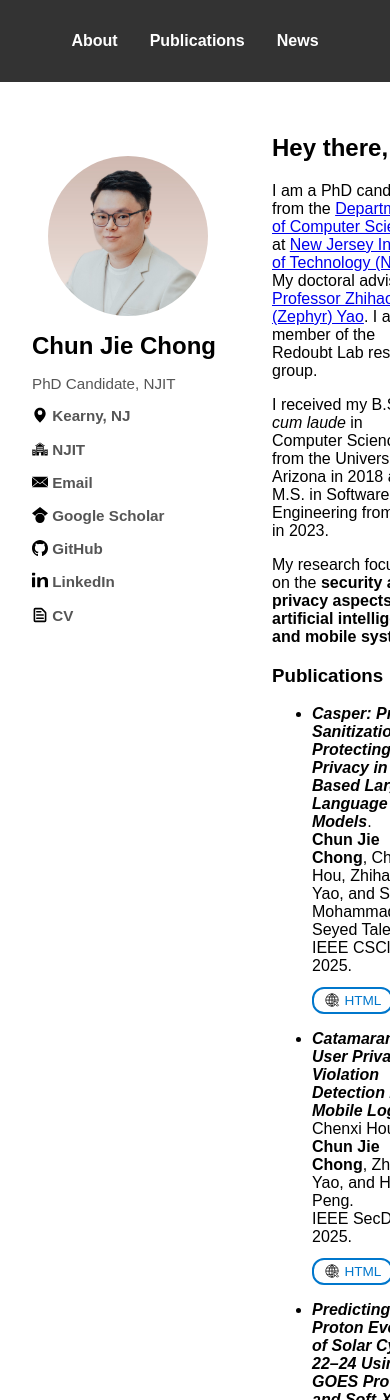
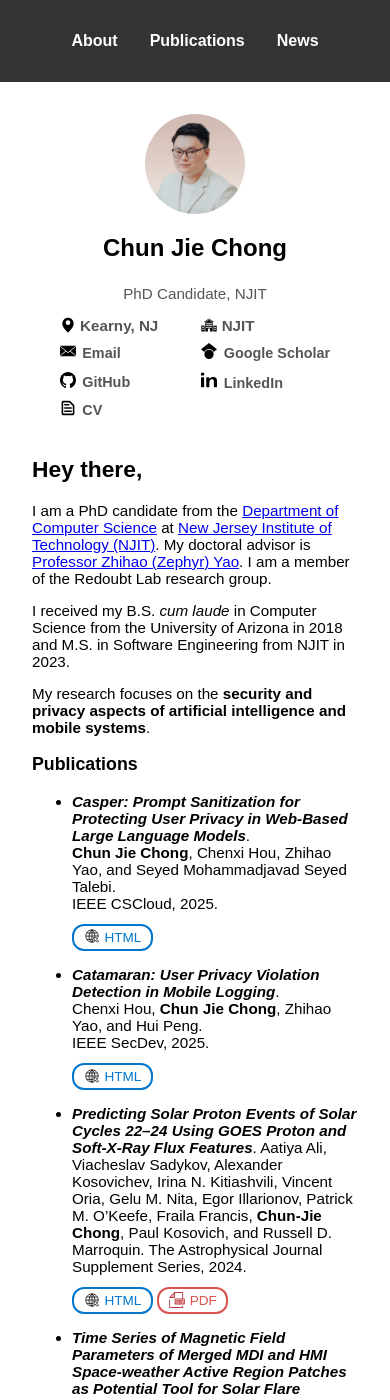
Before and after one commit to Chun-Jie-Chong/chunjiechong.com, a Jekyll site: the page built from index.md, in a window 390 px wide and 1400 px high. Built offline with Jekyll 4.4.1, drawn with Linux system fonts in a browser that asks for light colours.

Commit message:
Added mobile responsiveness

```diff
--- a/assets/css/style.css
+++ b/assets/css/style.css
@@ -261,3 +261,62 @@ footer {
   vertical-align: middle;
   margin-bottom: -2px;   /* align icon like PDF */
 }
+
+/* --- Mobile responsiveness --- */
+@media screen and (max-width: 768px) {
+  .page-layout {
+    flex-direction: column;  /* stack sidebar above content */
+    gap: 1rem;
+  }
+
+  .sidebar {
+    width: 100%;
+    position: relative;       /* remove sticky on mobile */
+    top: auto;
+    text-align: center;
+    align-items: center;
+    display: flex;
+    flex-direction: column;
+  }
+
+  .content {
+    width: 100%;
+  }
+
+  .profile-pic {
+    width: 100px;             /* smaller on mobile */
+    height: 100px;
+    display: block;
+    margin: 0 auto 0.75rem;
+  }
+
+  .sidebar-info {
+    display: grid;
+    grid-template-columns: repeat(2, 1fr);
+    gap: 0.6rem 0.8rem;
+    justify-items: start;   /* center items in each column */
+  }
+
+  .sidebar-info p {
+    margin: 0;
+  }
+
+  .sidebar-info a {
+    display: inline-flex;
+    align-items: center;
+    gap: 0.4rem;
+    font-size: 0.9rem;
+  }
+
+  .badge {
+    padding: 0.2rem 0.4rem;   /* shrink PDF/DOI badges */
+    font-size: 0.8rem;
+  }
+}
+
+/* Extra small screens */
+@media screen and (max-width: 480px) {
+  .content {
+    font-size: 0.95rem;
+  }
+}
```
